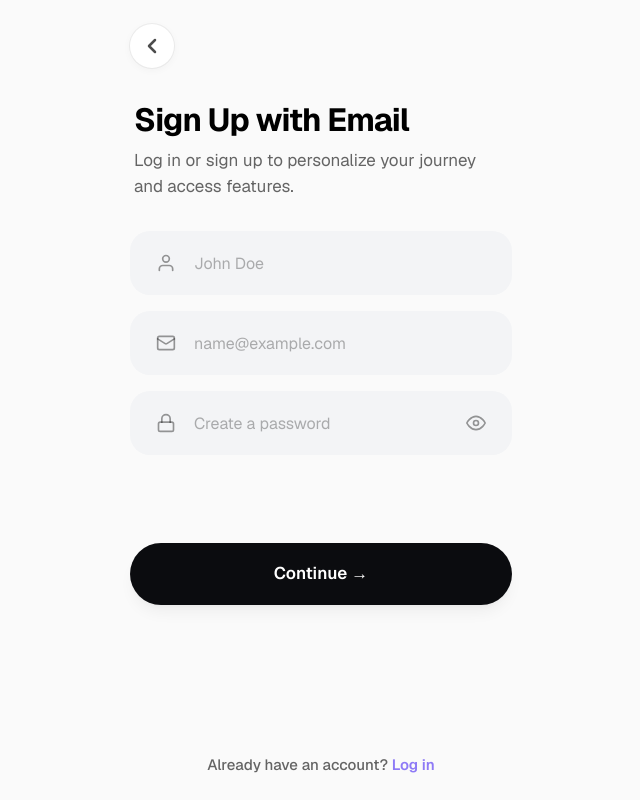
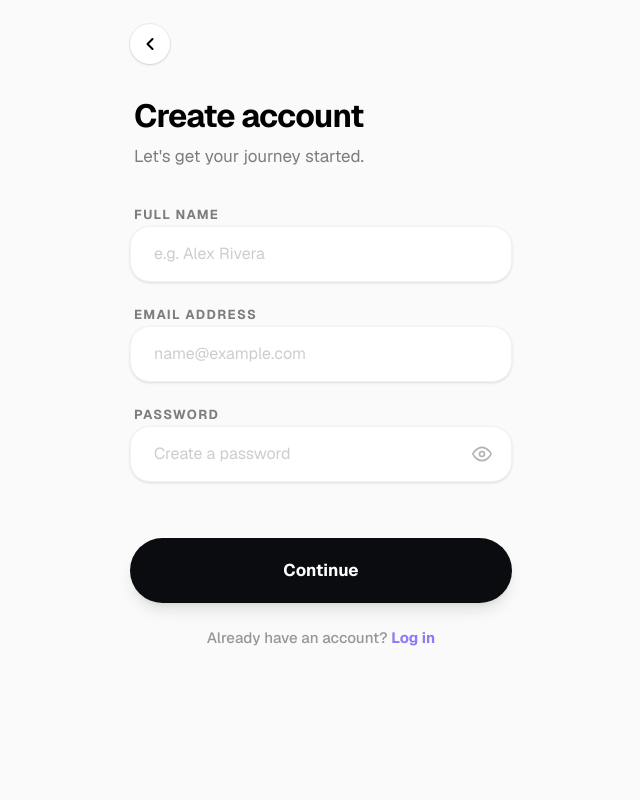
Before and after one commit to RadaHidos/GoApp, a Next.js app: page /auth/email in a window 1280 px wide. Shown: the whole page, without its empty margins (319-959 px from the left). Built offline with nearby package versions, Linux system fonts and the light colour scheme.

Commit message:
DESIGN - small design changes in sign up w email and success

```diff
--- a/app/auth/email/page.tsx
+++ b/app/auth/email/page.tsx
@@ -2,7 +2,7 @@
 
 import { useState } from "react";
 import { useRouter } from "next/navigation";
-import { motion } from "framer-motion";
+import { motion, AnimatePresence } from "framer-motion";
 
 const easeOut = [0.22, 1, 0.36, 1] as const;
 
@@ -27,9 +27,9 @@ export default function EmailSignUpPage() {
 
   const validate = () => {
     const newErrors = {
-      name: formData.name ? "" : "Name is required.",
-      email: formData.email ? "" : "Email is required.",
-      password: formData.password ? "" : "Password is required.",
+      name: formData.name ? "" : "Full name is required",
+      email: formData.email ? "" : "Email address is required",
+      password: formData.password ? "" : "Password is required",
     };
     setErrors(newErrors);
     return !Object.values(newErrors).some(Boolean);
@@ -41,7 +41,7 @@ export default function EmailSignUpPage() {
 
     setIsLoading(true);
     // Mock network request
-    await new Promise((resolve) => setTimeout(resolve, 600));
+    await new Promise((resolve) => setTimeout(resolve, 800));
     setIsLoading(false);
     router.push("/onboarding/study");
   };
@@ -49,31 +49,18 @@ export default function EmailSignUpPage() {
   return (
     <main className="min-h-screen w-full bg-[#FAFAFA] text-[#1D1D1F]">
       <div className="mx-auto flex min-h-screen w-full max-w-[430px] flex-col px-6 py-6 font-sans">
-        {/* Back Button */}
-        <motion.button
-          initial={{ opacity: 0, x: -10 }}
-          animate={{ opacity: 1, x: 0 }}
-          transition={{ duration: 0.4, ease: easeOut }}
+        {/* Navigation - Standardized consistency */}
+        <header className="mb-8">
+          <button
             onClick={handleBack}
-          className="group mb-8 flex h-11 w-11 items-center justify-center rounded-full bg-white shadow-[0_2px_8px_rgba(0,0,0,0.04)] ring-1 ring-black/5 transition-all active:scale-95"
+            className="flex h-10 w-10 items-center justify-center rounded-full bg-white text-black shadow-sm ring-1 ring-black/5 transition-transform active:scale-95"
             aria-label="Go back"
           >
-          <svg
-            width="24"
-            height="24"
-            viewBox="0 0 24 24"
-            fill="none"
-            stroke="currentColor"
-            strokeWidth="2.5"
-            strokeLinecap="round"
-            strokeLinejoin="round"
-            className="text-black/70 transition-colors group-hover:text-black"
-          >
-            <path d="M15 18L9 12L15 6" />
-          </svg>
-        </motion.button>
+            <ArrowLeftIcon />
+          </button>
+        </header>
 
-        {/* Header */}
+        {/* Header - Hierarchy & Visual Weight */}
         <motion.div
           initial={{ opacity: 0, y: 10 }}
           animate={{ opacity: 1, y: 0 }}
@@ -81,52 +68,50 @@ export default function EmailSignUpPage() {
           className="mb-8 px-1"
         >
           <h1 className="mb-2 text-[32px] font-bold leading-tight tracking-tight text-black">
-            Sign Up with Email
+            Create account
           </h1>
-          <p className="text-[17px] text-black/60">
-            Log in or sign up to personalize your journey and access features.
+          <p className="text-[17px] text-black/50">
+            Let's get your journey started.
           </p>
         </motion.div>
 
-        {/* Form */}
-        <form onSubmit={handleSubmit} className="flex flex-col gap-4">
-          <InputRow
+        {/* Form - Error Prevention & Recognition */}
+        <form onSubmit={handleSubmit} className="flex flex-col gap-5">
+          <InputGroup
             label="Full Name"
             value={formData.name}
-            onChange={(val) => setFormData({ ...formData, name: val })}
+            onChange={(val: string) => setFormData({ ...formData, name: val })}
             error={errors.name}
-            icon={<UserIcon />}
-            placeholder="John Doe"
+            placeholder="e.g. Alex Rivera"
             delay={0.2}
           />
-          <InputRow
+          <InputGroup
             label="Email Address"
+            type="email"
             value={formData.email}
-            onChange={(val) => setFormData({ ...formData, email: val })}
+            onChange={(val: string) => setFormData({ ...formData, email: val })}
             error={errors.email}
-            icon={<MailIcon />}
-            type="email"
             placeholder="name@example.com"
             delay={0.3}
           />
-          <InputRow
+          <InputGroup
             label="Password"
+            type={showPassword ? "text" : "password"}
             value={formData.password}
-            onChange={(val) => setFormData({ ...formData, password: val })}
+            onChange={(val: string) =>
+              setFormData({ ...formData, password: val })
+            }
             error={errors.password}
-            icon={<LockIcon />}
-            type={showPassword ? "text" : "password"}
             placeholder="Create a password"
             delay={0.4}
             isPassword
             showPassword={showPassword}
-            toggleShowPassword={() => setShowPassword(!showPassword)}
+            togglePassword={() => setShowPassword(!showPassword)}
           />
 
-          {/* Spacer to push content down for bottom layout */}
-          <div className="flex-1 min-h-[40px]" />
+          <div className="flex-1" />
 
-          {/* Submit Button */}
+          {/* Submit - Unified Signifier */}
           <motion.button
             type="submit"
             disabled={isLoading}
@@ -135,28 +120,25 @@ export default function EmailSignUpPage() {
             transition={{ duration: 0.5, delay: 0.5, ease: easeOut }}
             whileHover={{ scale: 1.01 }}
             whileTap={{ scale: 0.98 }}
-            className={`mt-4 w-full rounded-full bg-[#0B0C0F] py-[18px] text-[17px] font-semibold text-white shadow-lg shadow-black/5 transition-all
-              ${isLoading ? "cursor-not-allowed opacity-80" : "hover:bg-black/90"}
+            className={`mt-4 w-full rounded-full bg-[#0B0C0F] py-[20px] text-[17px] font-bold text-white shadow-lg transition-all
+              ${isLoading ? "opacity-80 cursor-wait" : "hover:bg-black"}
             `}
           >
-            {isLoading ? "Creating account..." : "Continue →"}
+            {isLoading ? "Creating account..." : "Continue"}
           </motion.button>
         </form>
 
-        <div className="flex-1" />
-
-        {/* Footer Link */}
         <motion.div
           initial={{ opacity: 0 }}
           animate={{ opacity: 1 }}
           transition={{ duration: 0.5, delay: 0.6 }}
-          className="mt-6 text-center text-[15px] font-medium text-black/60"
+          className="mt-6 text-center text-[15px] font-medium text-black/40"
         >
           Already have an account?{" "}
           <button
             type="button"
             onClick={() => router.push("/auth/login")}
-            className="font-semibold text-[#8E7AF6] transition-opacity hover:opacity-80"
+            className="font-bold text-[#8E7AF6] hover:underline"
           >
             Log in
           </button>
@@ -166,94 +148,65 @@ export default function EmailSignUpPage() {
   );
 }
 
-// --- Components ---
-
-interface InputRowProps {
-  label: string;
-  value: string;
-  onChange: (val: string) => void;
-  icon: React.ReactNode;
-  type?: string;
-  placeholder?: string;
-  error?: string;
-  delay: number;
-  isPassword?: boolean;
-  showPassword?: boolean;
-  toggleShowPassword?: () => void;
-}
-
-function InputRow({
+// --- Reusable Components ---
+function InputGroup({
   label,
   value,
   onChange,
-  icon,
   type = "text",
   placeholder,
   error,
   delay,
   isPassword,
   showPassword,
-  toggleShowPassword,
-}: InputRowProps) {
+  togglePassword,
+}: any) {
   return (
     <motion.div
       initial={{ opacity: 0, y: 10 }}
       animate={{ opacity: 1, y: 0 }}
       transition={{ duration: 0.5, delay, ease: easeOut }}
-      className="w-full"
+      className="space-y-1"
     >
-      <div className="relative group">
-        {/* Input Wrapper */}
-        <div
-          className={`flex w-full items-center overflow-hidden rounded-[20px] bg-[#F3F4F6] px-4 py-3 ring-1 ring-inset ring-transparent transition-all focus-within:bg-white focus-within:ring-[#8E7AF6] focus-within:shadow-sm
-            ${error ? "ring-red-500/50 bg-red-50" : ""}
-          `}
-        >
-          {/* Left Icon Area */}
-          <div className="flex h-10 w-10 shrink-0 items-center justify-center text-black/40 group-focus-within:text-[#8E7AF6]">
-            {icon}
-          </div>
-
-          {/* Input Field */}
+      <label className="ml-1 text-[13px] font-bold text-black/50 uppercase tracking-widest">
+        {label}
+      </label>
+      <div className="relative">
         <input
           type={type}
           value={value}
           onChange={(e) => onChange(e.target.value)}
-            className="h-full w-full bg-transparent py-2 pl-2 pr-1 text-[16px] text-black placeholder:text-black/30 focus:outline-none"
           placeholder={placeholder}
-            aria-label={label}
+          className={`w-full rounded-[20px] border-0 bg-white px-6 py-4 text-[16px] text-black shadow-sm ring-1 ring-inset transition-all placeholder:text-black/20 focus:ring-2 focus:ring-[#8E7AF6] focus:outline-none
+            ${error ? "ring-red-500" : "ring-black/5"}
+          `}
         />
-
-          {/* Password Toggle */}
         {isPassword && (
           <button
             type="button"
-              onClick={toggleShowPassword}
-              className="flex h-10 w-10 shrink-0 items-center justify-center text-black/40 hover:text-black/70 focus:outline-none"
+            onClick={togglePassword}
+            className="absolute right-5 top-1/2 -translate-y-1/2 text-black/30 hover:text-black/60"
           >
             {showPassword ? <EyeOffIcon /> : <EyeIcon />}
           </button>
         )}
       </div>
-
-        {/* Error Text */}
+      <AnimatePresence>
         {error && (
           <motion.p
-            initial={{ opacity: 0, height: 0 }}
-            animate={{ opacity: 1, height: "auto" }}
-            className="mt-1 ml-4 text-[13px] font-medium text-red-500"
+            initial={{ opacity: 0, y: -5 }}
+            animate={{ opacity: 1, y: 0 }}
+            className="ml-1 text-[13px] font-medium text-red-500"
           >
             {error}
           </motion.p>
         )}
-      </div>
+      </AnimatePresence>
     </motion.div>
   );
 }
 
-// --- Icons ---
-
-function UserIcon() {
+function ArrowLeftIcon() {
   return (
     <svg
       width="20"
@@ -261,52 +214,14 @@ function UserIcon() {
       viewBox="0 0 24 24"
       fill="none"
       stroke="currentColor"
-      strokeWidth="2"
+      strokeWidth="2.5"
       strokeLinecap="round"
       strokeLinejoin="round"
     >
-      <path d="M20 21v-2a4 4 0 0 0-4-4H8a4 4 0 0 0-4 4v2" />
-      <circle cx="12" cy="7" r="4" />
+      <path d="M15 18L9 12L15 6" />
     </svg>
   );
 }
-
-function MailIcon() {
-  return (
-    <svg
-      width="20"
-      height="20"
-      viewBox="0 0 24 24"
-      fill="none"
-      stroke="currentColor"
-      strokeWidth="2"
-      strokeLinecap="round"
-      strokeLinejoin="round"
-    >
-      <rect x="2" y="4" width="20" height="16" rx="2" />
-      <path d="m22 7-8.97 5.7a1.94 1.94 0 0 1-2.06 0L2 7" />
-    </svg>
-  );
-}
-
-function LockIcon() {
-  return (
-    <svg
-      width="20"
-      height="20"
-      viewBox="0 0 24 24"
-      fill="none"
-      stroke="currentColor"
-      strokeWidth="2"
-      strokeLinecap="round"
-      strokeLinejoin="round"
-    >
-      <rect x="3" y="11" width="18" height="11" rx="2" ry="2" />
-      <path d="M7 11V7a5 5 0 0 1 10 0v4" />
-    </svg>
-  );
-}
-
 function EyeIcon() {
   return (
     <svg
@@ -324,7 +239,6 @@ function EyeIcon() {
     </svg>
   );
 }
-
 function EyeOffIcon() {
   return (
     <svg
--- a/app/onboarding/success/page.tsx
+++ b/app/onboarding/success/page.tsx
@@ -15,203 +15,103 @@ export default function OnboardingSuccessPage() {
 
   return (
     <main className="relative min-h-screen w-full overflow-hidden bg-[#FAFAFA] text-[#1D1D1F]">
-      {/* Confetti Layer */}
       <Confetti />
 
-      <div className="relative z-10 mx-auto flex min-h-screen w-full max-w-[430px] flex-col items-center justify-center px-6 py-6 font-sans">
-        {/* Fun Badge */}
+      <div className="relative z-10 mx-auto flex min-h-screen w-full max-w-[430px] flex-col items-center justify-center px-8 py-6 font-sans">
+        {/* The "Hero" Moment - Visual Weight */}
         <motion.div
-          initial={{ opacity: 0, scale: 0.92 }}
+          initial={{ opacity: 0, scale: 0.8 }}
           animate={{ opacity: 1, scale: 1 }}
-          transition={{ duration: 0.55, delay: 0.15, ease: easeOut }}
-          className="relative mb-8 flex items-center justify-center"
+          transition={{ duration: 0.6, ease: easeOut }}
+          className="relative mb-12"
         >
-          {/* Soft glow */}
+          <div className="absolute inset-0 bg-[#8E7AF6]/10 blur-[60px] rounded-full" />
           <motion.div
-            aria-hidden
-            initial={{ opacity: 0, scale: 0.9 }}
-            animate={{ opacity: 1, scale: 1 }}
-            transition={{ duration: 0.7, delay: 0.2, ease: easeOut }}
-            className="absolute h-44 w-44 rounded-full bg-[#8E7AF6]/18 blur-3xl"
-          />
-
-          {/* Big Floating Logo */}
-          <motion.div
-            initial={{ scale: 0.6, opacity: 0, rotate: -6 }}
-            animate={{ scale: 1, opacity: 1, rotate: 0, y: [0, -12, 0] }}
-            transition={{
-              scale: {
-                type: "spring",
-                stiffness: 200,
-                damping: 20,
-                delay: 0.22,
-              },
-              opacity: { duration: 0.6, delay: 0.22 },
-              rotate: {
-                type: "spring",
-                stiffness: 200,
-                damping: 20,
-                delay: 0.22,
-              },
-              y: {
-                duration: 3.5,
-                repeat: Infinity,
-                ease: "easeInOut",
-                delay: 0.8,
-              },
-            }}
-            className="relative h-44 w-44 drop-shadow-2xl"
+            animate={{ y: [0, -10, 0] }}
+            transition={{ duration: 4, repeat: Infinity, ease: "easeInOut" }}
+            className="relative h-48 w-48"
           >
             <img
               src="/images/logo-go.png"
               alt="Go App Logo"
-              className="h-full w-full object-contain"
+              className="h-full w-full object-contain drop-shadow-2xl"
             />
           </motion.div>
         </motion.div>
 
-        {/* Content */}
-        <div className="text-center">
+        {/* Messaging - Hierarchy */}
+        <div className="text-center space-y-3">
           <motion.h1
-            initial={{ opacity: 0, y: 14, rotate: -3 }}
-            animate={{ opacity: 1, y: 0, rotate: 0 }}
-            transition={{
-              type: "spring",
-              stiffness: 220,
-              damping: 20,
-              delay: 0.28,
-            }}
-            className="mb-3 text-[36px] font-bold leading-none tracking-tight text-black"
+            initial={{ opacity: 0, y: 10 }}
+            animate={{ opacity: 1, y: 0 }}
+            transition={{ delay: 0.3 }}
+            className="text-[34px] font-bold leading-tight tracking-tight text-black"
           >
-            You’re in The Club!
+            You're in!
           </motion.h1>
-
           <motion.p
-            initial={{ opacity: 0, y: 14 }}
+            initial={{ opacity: 0, y: 10 }}
             animate={{ opacity: 1, y: 0 }}
-            transition={{ duration: 0.55, delay: 0.42, ease: easeOut }}
-            className="mx-auto max-w-[290px] text-[17px] font-medium leading-relaxed text-black/60"
+            transition={{ delay: 0.4 }}
+            className="text-[17px] font-medium text-black/50 leading-relaxed"
           >
-            Now let’s tailor your experience to match your vibe.
+            Now, let's personalize your vibe to show you the best trips.
           </motion.p>
         </div>
 
-        {/* Action Button */}
+        {/* Action - Unified Affordance */}
         <motion.div
-          initial={{ opacity: 0, y: 22 }}
+          initial={{ opacity: 0, y: 20 }}
           animate={{ opacity: 1, y: 0 }}
-          transition={{ duration: 0.55, delay: 0.6, ease: easeOut }}
-          className="mt-12 w-full"
+          transition={{ delay: 0.6 }}
+          className="mt-14 w-full"
         >
-          <motion.button
+          <button
             onClick={handleContinue}
-            whileHover={{ scale: 1.015 }}
-            whileTap={{ scale: 0.985 }}
-            className="w-full rounded-full bg-[#0B0C0F] py-[20px] text-[17px] font-semibold tracking-wide text-white
-                       shadow-[0_18px_32px_rgba(0,0,0,0.14)] transition-colors hover:bg-black/90
-                       will-change-transform transform-gpu"
+            className="w-full rounded-full bg-[#0B0C0F] py-[22px] text-[18px] font-bold text-white shadow-2xl shadow-black/10 transition-all hover:bg-black active:scale-[0.98]"
           >
-            Continue →
-          </motion.button>
+            Start Personalizing
+          </button>
         </motion.div>
       </div>
     </main>
   );
 }
 
-// --- Icons ---
-
-function SparkleIcon({ className }: { className?: string }) {
-  return (
-    <svg
-      className={className}
-      viewBox="0 0 24 24"
-      fill="currentColor"
-      aria-hidden="true"
-    >
-      {/* Main sparkle */}
-      <path d="M12 2l1.9 6.3L20 10l-6.1 1.7L12 18l-1.9-6.3L4 10l6.1-1.7L12 2z" />
-      {/* Small side sparkle */}
-      <path
-        d="M19.6 3.9l.7 2.2 2.2.7-2.2.7-.7 2.2-.7-2.2-2.2-.7 2.2-.7.7-2.2z"
-        opacity="0.85"
-      />
-    </svg>
-  );
-}
-
-// --- Confetti Component ---
-
-const CONFETTI_COLORS = ["#8E7AF6", "#A78BFA", "#DDD6FE", "#F3F4F6"];
-const NUM_CONFETTI = 26;
-
-type ConfettiPiece = {
-  id: number;
-  x: number; // vw
-  delay: number;
-  duration: number;
-  color: string;
-  rotation: number;
-  scale: number;
-  shape: "square" | "pill";
-};
-
+// --- Confetti (Optimized for Senior UX - subtle, not distracting) ---
 function Confetti() {
   const [mounted, setMounted] = useState(false);
+  useEffect(() => setMounted(true), []);
 
-  useEffect(() => {
-    setMounted(true);
-  }, []);
-
-  const pieces: ConfettiPiece[] = useMemo(() => {
+  const pieces = useMemo(() => {
     if (!mounted) return [];
-    return Array.from({ length: NUM_CONFETTI }).map((_, i) => ({
+    return Array.from({ length: 20 }).map((_, i) => ({
       id: i,
       x: Math.random() * 100,
-      delay: Math.random() * 0.45,
-      duration: 2.2 + Math.random() * 1.6,
-      color:
-        CONFETTI_COLORS[Math.floor(Math.random() * CONFETTI_COLORS.length)],
-      rotation: Math.random() * 360,
-      scale: 0.65 + Math.random() * 0.7,
-      shape: Math.random() > 0.72 ? "pill" : "square",
+      delay: Math.random() * 0.5,
+      size: 6 + Math.random() * 8,
+      color: ["#8E7AF6", "#A78BFA", "#DDD6FE"][Math.floor(Math.random() * 3)],
     }));
   }, [mounted]);
 
-  // one-shot confetti (doesn't loop)
   return (
-    <div className="pointer-events-none absolute inset-0 overflow-hidden">
-      {pieces.map((piece) => (
+    <div className="pointer-events-none absolute inset-0">
+      {pieces.map((p) => (
         <motion.div
-          key={piece.id}
-          initial={{
-            y: -24,
-            x: `${piece.x}vw`,
-            opacity: 0,
-            rotate: piece.rotation,
-          }}
-          animate={{
-            y: "110vh",
-            x: `${piece.x + (Math.random() - 0.5) * 8}vw`,
-            opacity: [0, 0.9, 0.9, 0],
-            rotate: piece.rotation + 260,
-          }}
+          key={p.id}
+          initial={{ y: -20, x: `${p.x}vw`, opacity: 0 }}
+          animate={{ y: "110vh", opacity: [0, 1, 1, 0] }}
           transition={{
-            duration: piece.duration,
-            delay: piece.delay,
-            ease: [0.25, 0.1, 0.25, 1],
-            times: [0, 0.12, 0.82, 1],
+            duration: 2.5 + Math.random(),
+            delay: p.delay,
+            ease: "linear",
           }}
           style={{
             position: "absolute",
-            top: 0,
-            left: 0,
-            width: piece.shape === "pill" ? "12px" : "10px",
-            height: "10px",
-            backgroundColor: piece.color,
-            borderRadius: piece.shape === "pill" ? "999px" : "3px",
-            scale: piece.scale,
-            filter: "drop-shadow(0 10px 18px rgba(0,0,0,0.06))",
+            width: p.size,
+            height: p.size,
+            backgroundColor: p.color,
+            borderRadius: "50%",
           }}
         />
       ))}
```
Lines whose indentation alone changed are shown as unchanged.
